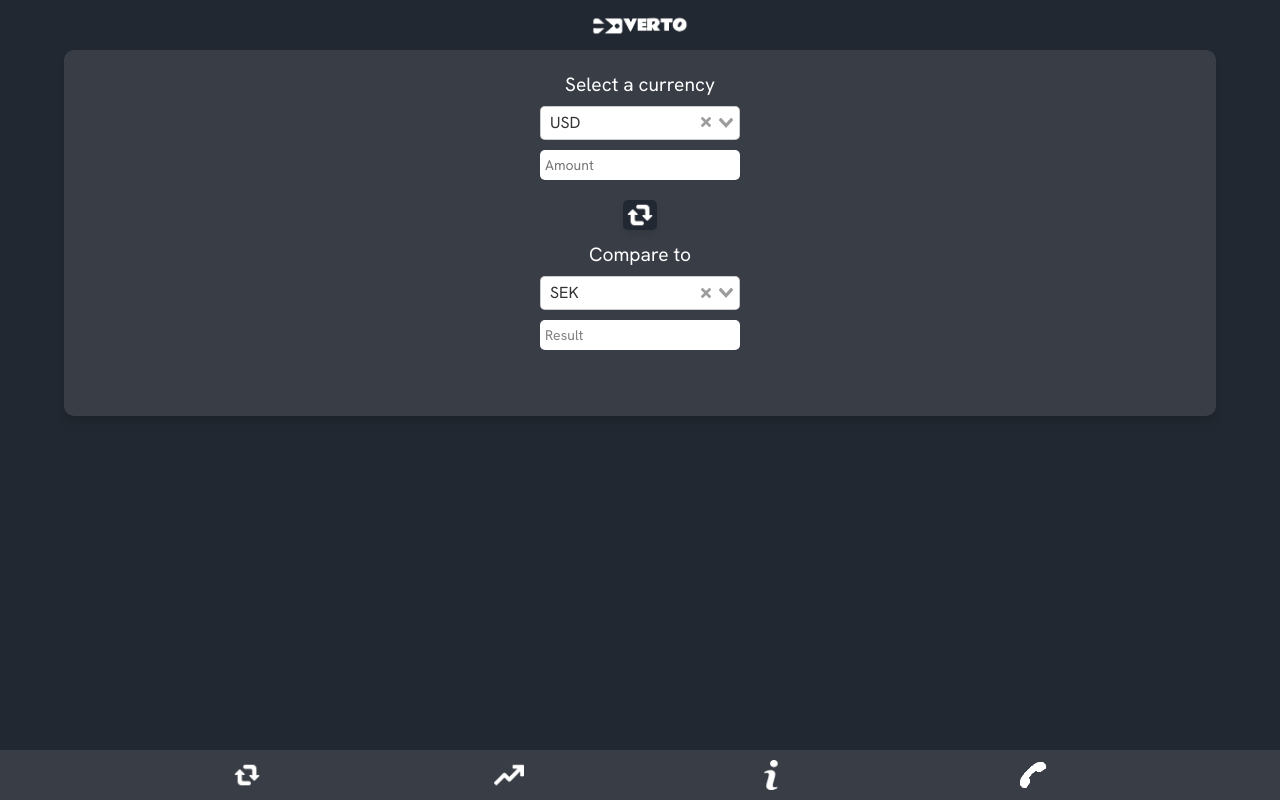
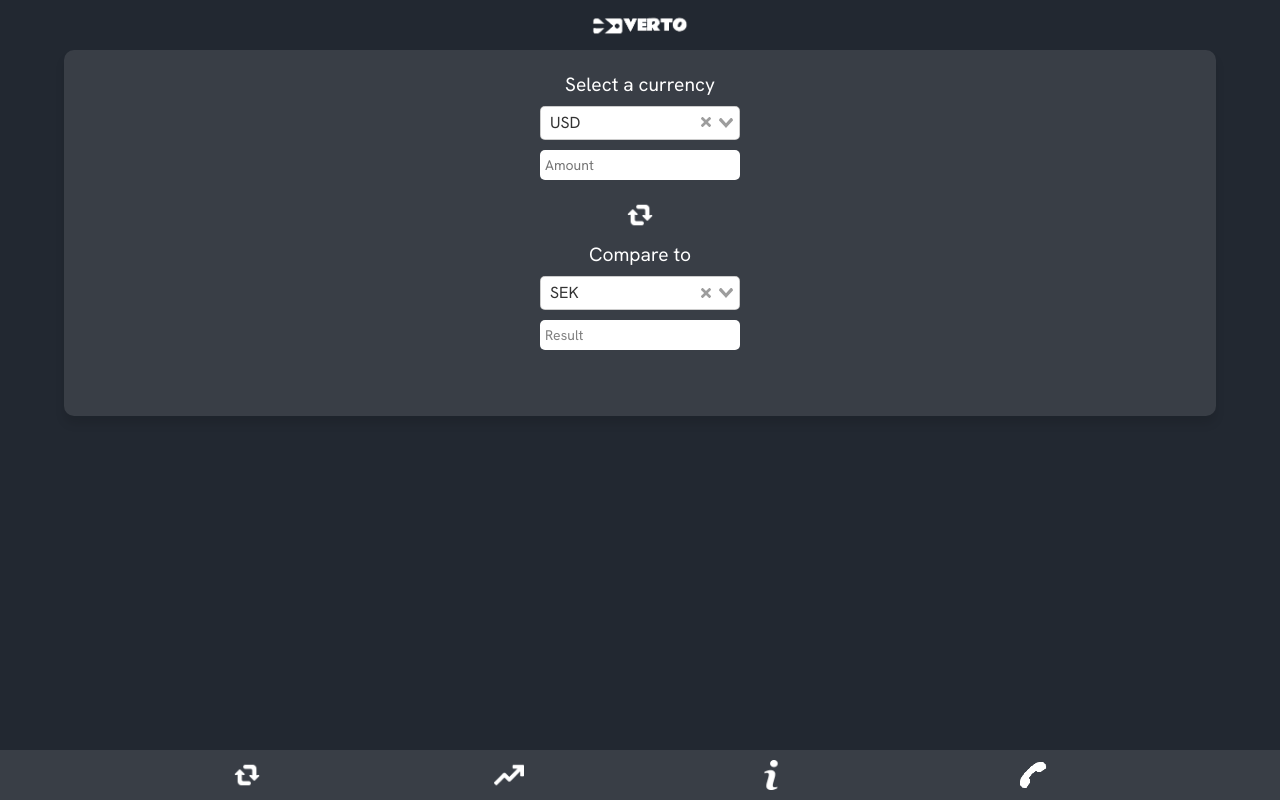
Before and after one commit to Sternax/Small-Projects, a Vue app in the folder CurrencyExchange_App/CurrencyExchange/: page / in a window 1280 px wide. Built offline with nearby package versions, Linux system fonts and the light colour scheme; no server answers; a web font is replaced by a local one.

Commit message:
css changes

```diff
--- a/CurrencyExchange_App/CurrencyExchange/src/components/Exchange.vue
+++ b/CurrencyExchange_App/CurrencyExchange/src/components/Exchange.vue
@@ -184,13 +184,12 @@ onMounted(() => {
   justify-content: center;
   align-items: center;
 
-  background-color: #222831;
+  background-color: transparent;
   color: white;
   font-family: 'Hanken Grotesk', sans-serif;
   font-size: 16px;
   border: none;
   border-radius: 5px;
-  box-shadow: 0 4px 6px rgba(0, 0, 0, 0.1);
   height: 30px;
   padding: 2px;
   margin-bottom: 10px;
```
